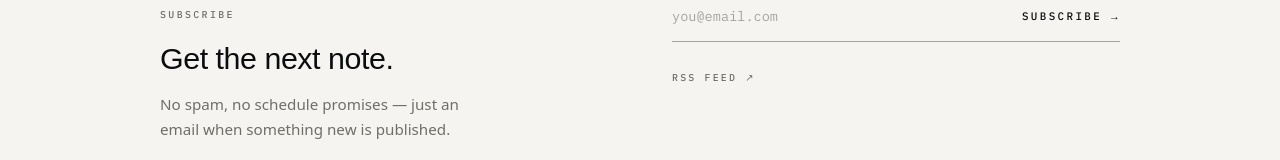
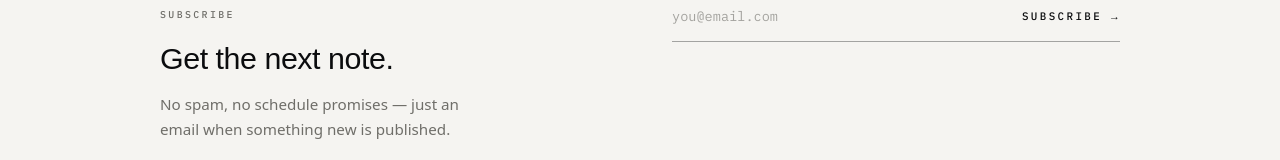
Before and after one commit to rishipolygon/polygond, a React (Vite) app: page / in a window 1280 px wide. Shown: the part 914-1074 px from the top of the page. Built offline with nearby package versions, Linux system fonts and the light colour scheme.

Commit message:
Remove RSS links from subscribe section and blog page
Co-Authored-By: Claude Opus 4.8 <noreply@anthropic.com>

```diff
--- a/src/components/Subscribe.jsx
+++ b/src/components/Subscribe.jsx
@@ -68,17 +68,14 @@ export default function Subscribe() {
           )}
           {status === 'soon' && (
             <p className="subscribe-msg">
-              Email signup is coming soon — for now, grab the RSS feed below.
+              Email signup is coming soon — check back shortly.
             </p>
           )}
           {status === 'error' && (
             <p className="subscribe-msg">
-              Something went wrong — try again, or use the RSS feed below.
+              Something went wrong — please try again.
             </p>
           )}
-          <a className="subscribe-rss" href="/rss.xml">
-            RSS FEED ↗
-          </a>
         </div>
       </div>
     </section>
--- a/src/pages/Blog.jsx
+++ b/src/pages/Blog.jsx
@@ -8,9 +8,6 @@ export default function Blog() {
           Breakdowns, deep dives, and research notes are on the way. The first
           notes publish here shortly.
         </p>
-        <a className="coming-soon-rss" href="/rss.xml">
-          SUBSCRIBE VIA RSS ↗
-        </a>
       </div>
     </section>
   )
--- a/src/styles.css
+++ b/src/styles.css
@@ -846,21 +846,6 @@ h1, h2, h3 {
   margin-top: 1rem;
 }
 
-.subscribe-rss {
-  display: inline-block;
-  margin-top: 1.75rem;
-  font-family: 'IBM Plex Mono', monospace;
-  font-size: 0.62rem;
-  font-weight: 500;
-  letter-spacing: 0.22em;
-  color: var(--muted);
-  transition: color 0.2s ease;
-}
-
-.subscribe-rss:hover {
-  color: var(--fg);
-}
-
 /* ——— Generic page shell ——— */
 
 .page {
@@ -904,15 +889,6 @@ h1, h2, h3 {
 .coming-soon h1 {
   font-size: clamp(2rem, 6vw, 3.4rem);
   margin: 0.25rem 0;
-}
-
-.coming-soon-rss {
-  margin-top: 1.5rem;
-  font-family: 'IBM Plex Mono', monospace;
-  font-size: 0.78rem;
-  letter-spacing: 0.08em;
-  border-bottom: 1px solid var(--line);
-  padding-bottom: 2px;
 }
 
 /* ——— Blog list ——— */
```
